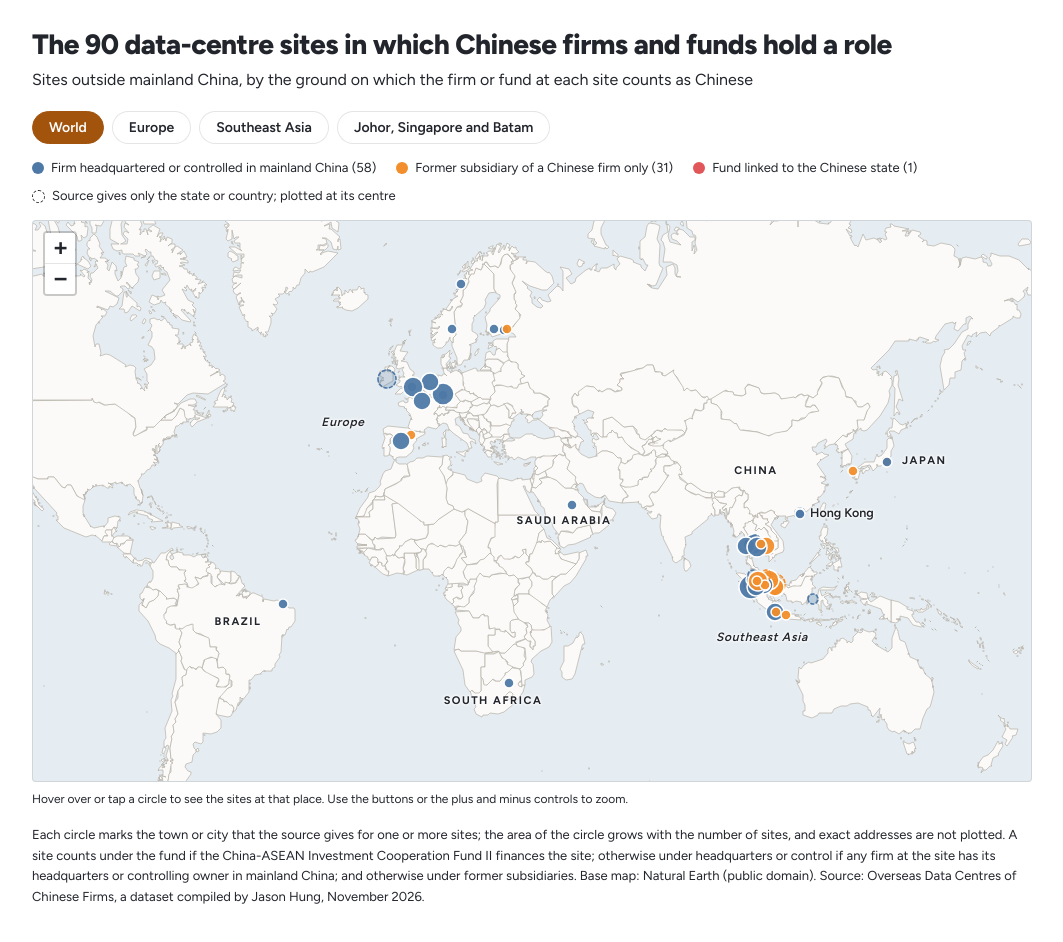
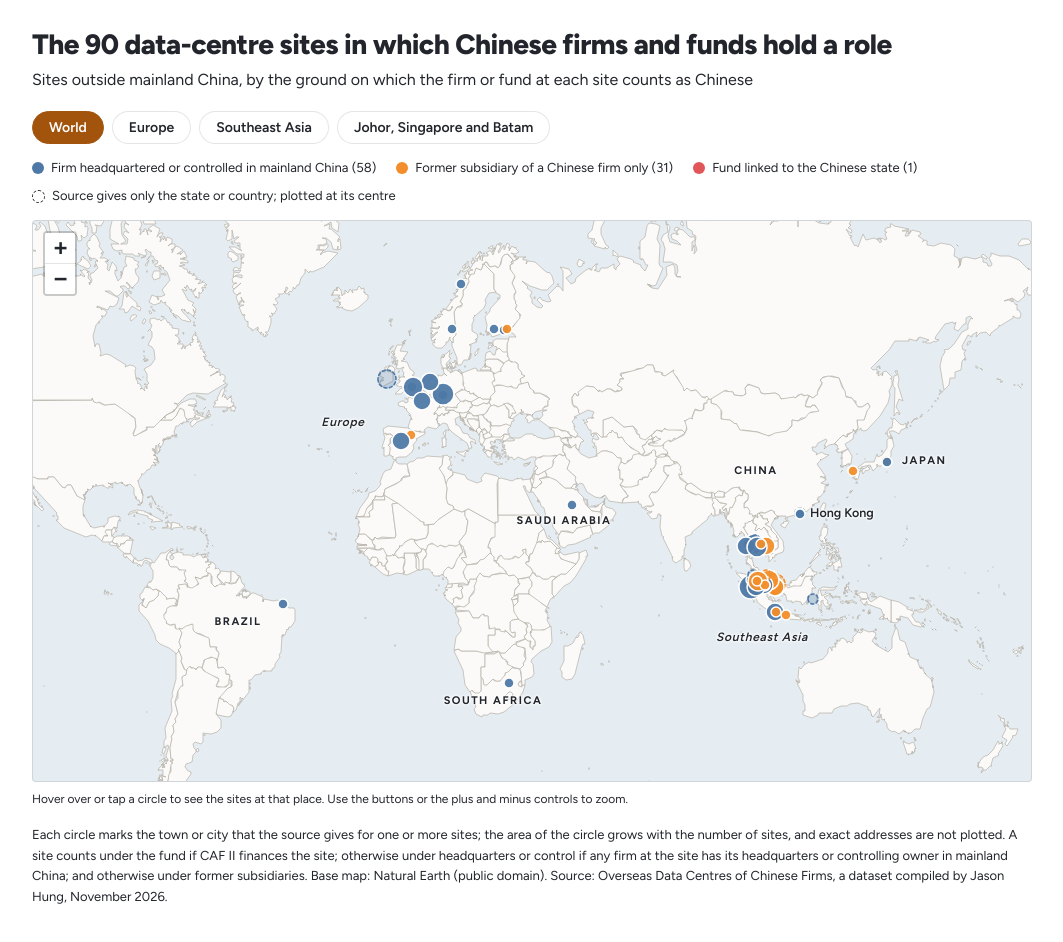
Before and after one commit to newlivehung123123/overseas_data_centres_China, a plain HTML site: page site/figures/map.html in a window 1280 px wide. Shown: the whole page, without its empty margins (108-1171 px from the left). Drawn offline with nearby package versions, Linux system fonts and the light colour scheme.

Commit message:
Call the fund CAF II in the notes of the map and the chart

```diff
--- a/site/figures/map.html
+++ b/site/figures/map.html
@@ -788,7 +788,7 @@ svg.leaflet-image-layer.leaflet-interactive path {
 <div id="mp-map" role="img" aria-label="Map of the 90 sites; the table below lists every site"></div>
 <p class="mp-hint">Hover over or tap a circle to see the sites at that place. Use the buttons or the plus and minus controls to zoom.</p>
 <p class="fx-note">Each circle marks the town or city that the source gives for one or more sites; the area of the circle grows with the
-number of sites, and exact addresses are not plotted. A site counts under the fund if the China-ASEAN Investment Cooperation Fund II
+number of sites, and exact addresses are not plotted. A site counts under the fund if CAF II
 finances the site; otherwise under headquarters or control if any firm at the site has its headquarters or controlling owner in mainland
 China; and otherwise under former subsidiaries. Base map: Natural Earth (public domain). Source: Overseas Data Centres of Chinese Firms, a
 dataset compiled by Jason Hung, November 2026.</p>
```
Also changed, not shown: site/figures/seven-markets.html (+1 -1 lines), site/figures/img/map-strait.png, site/figures/img/map-world.png, site/figures/img/seven-markets.png.
